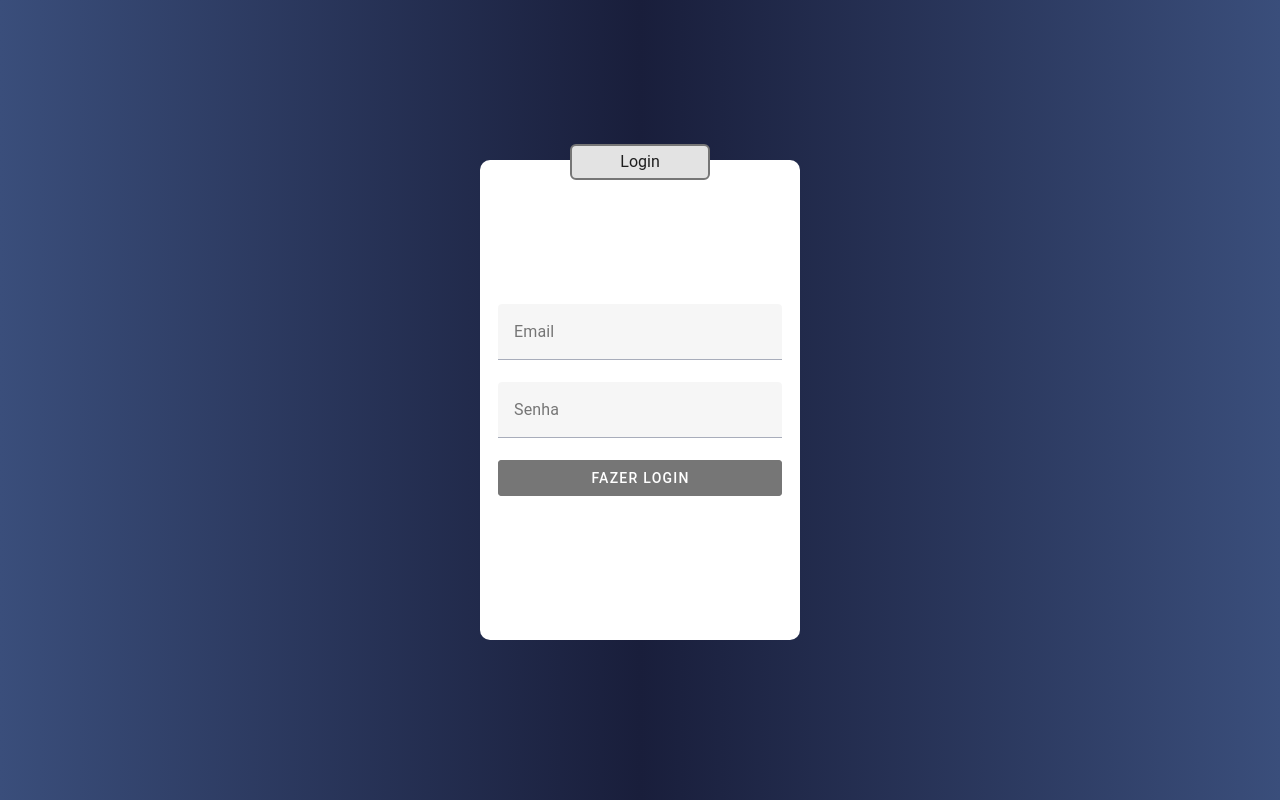
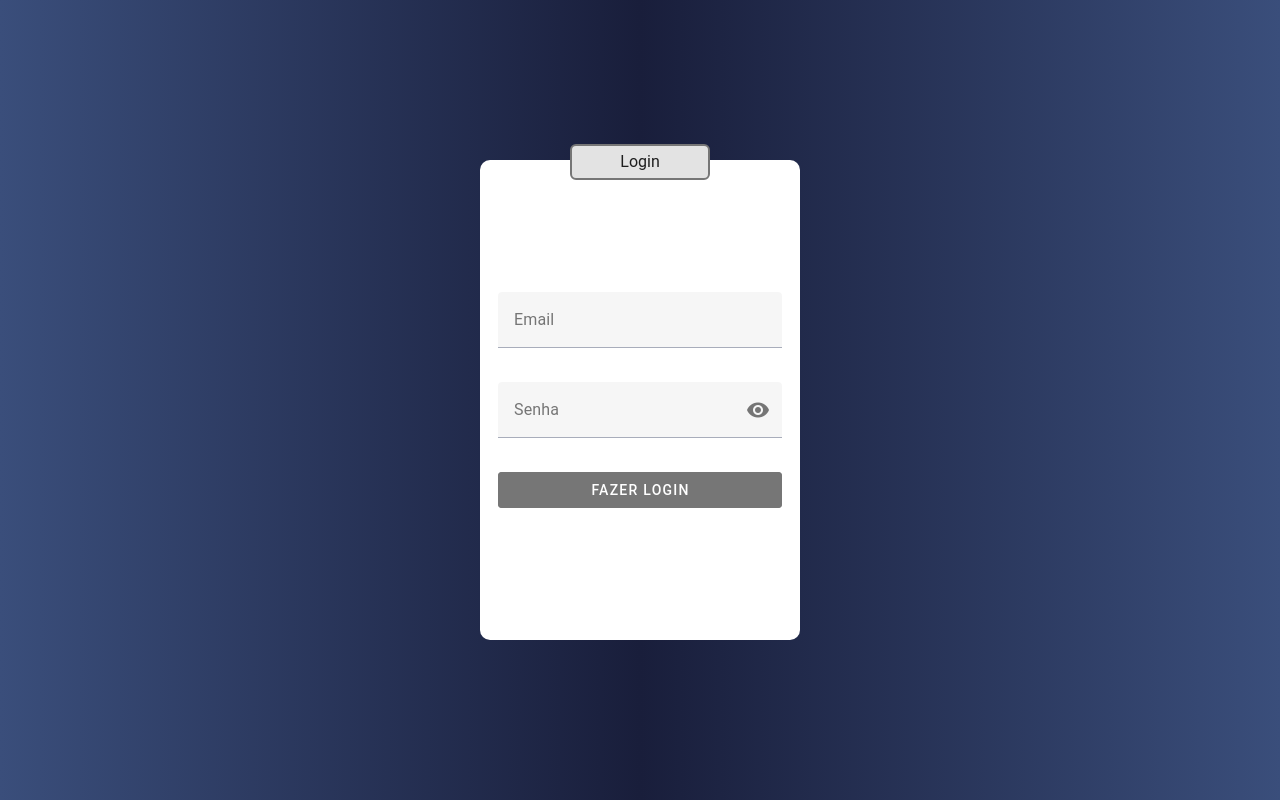
Before and after one commit to RicardoFM1/FrontendVue-DesapegueJa, a Vue app: page /login in a window 1280 px wide. Built offline with nearby package versions, Linux system fonts and the light colour scheme; the HTML template or start-up script is replaced by a standard one.

Commit message:
show password

```diff
--- a/package.json
+++ b/package.json
@@ -12,6 +12,7 @@
     "preview": "vite preview"
   },
   "dependencies": {
+    "@mdi/font": "^7.4.47",
     "axios": "^1.12.2",
     "node": "^24.8.0",
     "vue": "^3.5.18",
--- a/src/main.ts
+++ b/src/main.ts
@@ -1,13 +1,22 @@
 import { createApp } from 'vue'
-import App from './App.vue'
+import App from "./app.vue"
 import router from './router'
 import 'vuetify/styles'
 import { createVuetify } from 'vuetify'
+import '@mdi/font/css/materialdesignicons.css'
+import { aliases, mdi } from 'vuetify/iconsets/mdi'
 
 import * as components from 'vuetify/components'
 import * as directives from 'vuetify/directives'
 
 const vuetify = createVuetify({
+    icons:{
+        defaultSet: 'mdi',
+        aliases,
+        sets:{
+            mdi,
+        }
+    },
     components,
     directives,
     theme: {
--- a/src/pages/cadastro/cadastro.vue
+++ b/src/pages/cadastro/cadastro.vue
@@ -1,20 +1,35 @@
 <template>
   <div class="fundoCadastro">
-
     <div class="divFormCadastro">
-            <v-sheet style="display: flex; border-radius: 10px;
-                justify-content: center; flex-direction: column; width: 25%; height: 60%;
-                "  class="sheetCadastro">
-                <v-sheet style="position: absolute; top: 18%; background-color: #e3e3e3;
-                padding: 4px 48px 4px 48px; border-radius: 6px; border: 2px solid #767676;
-                ">
+      <v-sheet
+        style="
+          display: flex;
+          border-radius: 10px;
+          justify-content: center;
+          flex-direction: column;
+          width: 25%;
+          height: 60%;
+        "
+        class="sheetCadastro"
+      >
+        <v-sheet
+          style="
+            position: absolute;
+            top: 18%;
+            background-color: #e3e3e3;
+            padding: 4px 48px 4px 48px;
+            border-radius: 6px;
+            border: 2px solid #767676;
+          "
+        >
           Cadastro
         </v-sheet>
-                <v-form :disabled="loading" class="formCadastro" ref="form" style="width: 100%;
-                width: 100%; display: flex; flex-direction: column; gap: 12px;"
-
-                @submit.prevent="onSubmit">
-
+        <v-form
+          :disabled="loading"
+          class="formCadastro"
+          ref="form"
+          @submit.prevent="onSubmit"
+        >
           <v-text-field
             label="Email"
             v-model="usuario.email"
@@ -26,120 +41,117 @@
           <v-text-field
             label="Senha"
             v-model="usuario.senha"
-                    type="password"
+            :append-inner-icon="show ? 'mdi-eye' : 'mdi-eye-off'"
+            @click:append-inner="show = !show"
+            :type="show ? 'text' : 'password'"
             base-color="#293559"
             :rules="rulesSenha"
           >
-
           </v-text-field>
           <v-text-field
             label="Confirmar senha"
             v-model="usuario.confirmSenha"
-                type="password"
+            :append-inner-icon="show ? 'mdi-eye' : 'mdi-eye-off'"
+            @click:append-inner="show = !show"
+            :type="show ? 'text' : 'password'"
             base-color="#293559"
             :rules="rulesSenhasIguais"
-
           >
-
           </v-text-field>
-                <v-btn :disabled="disabled" :loading="loading" color="black" class="btnCadastrar" type="submit" block>Cadastrar</v-btn>
+          <v-btn
+            :disabled="disabled"
+            :loading="loading"
+            color="black"
+            class="btnCadastrar"
+            type="submit"
+            block
+            >Cadastrar</v-btn
+          >
           <router-link to="/login">Já tem uma conta? Faça login</router-link>
         </v-form>
       </v-sheet>
-
     </div>
   </div>
 </template>
 
-
 <script setup>
 import { ref, computed } from "vue";
-import { toast } from 'vue3-toastify';
-import 'vue3-toastify/dist/index.css';
+import { toast } from "vue3-toastify";
+import "vue3-toastify/dist/index.css";
+import "@mdi/font/css/materialdesignicons.css";
 import { connection } from "@/connection/axiosConnection";
 
 const usuario = ref({
   email: "",
   senha: "",
-    confirmSenha: ""
-})
-const loading = ref(false)
+  confirmSenha: "",
+});
+const loading = ref(false);
 
-const onSubmit = async() => {
-
-   loading.value = true
+const onSubmit = async () => {
+  loading.value = true;
   try {
-
-
     const body = ref({
       email: usuario.value.email,
-                senha: usuario.value.senha
-            })
-            const res = await connection.post("desapega/usuarios", body.value)
-            console.log("teste", res)
-            if(res.status === 200){
-                toast.success("Cadastro realizado com sucesso!", {autoClose: 2000})
+      senha: usuario.value.senha,
+    });
+    const res = await connection.post("desapega/usuarios", body.value);
+    console.log("teste", res);
+    if (res.status === 200) {
+      toast.success("Cadastro realizado com sucesso!", { autoClose: 2000 });
+    } else {
+      toast.error(
+        res.response?.data?.message || "Não foi possível cadastrar o usuário!",
+        { autoClose: 2000 }
+      );
     }
-            else{
-                toast.error(res.response?.data?.message || "Não foi possível cadastrar o usuário!", {autoClose: 2000})
-
-            }
-
-    }
-    catch(err){
-        console.log("Erro ao cadastrar", err)
+  } catch (err) {
+    console.log("Erro ao cadastrar", err);
     setTimeout(() => {
-            toast.error(err.response?.data?.message || "Erro ao cadastrar")
+      toast.error(err.response?.data?.message || "Erro ao cadastrar");
     }, 1500);
-    }finally{
+  } finally {
     setTimeout(() => {
-            loading.value = false
+      loading.value = false;
     }, 1500);
   }
-
-
-
-}
-
-
+};
 
 const rulesEmail = [
-    value => !!value || 'Obrigatório preencher',
-    value => {
-      const pattern = /^(?=.*[a-z])[a-zA-Z0-9._%+-]+@[a-zA-Z0-9.-]+\.[a-zA-Z]{2,6}$/
-      return pattern.test(value) || 'E-mail inválido'
+  (value) => !!value || "Obrigatório preencher",
+  (value) => {
+    const pattern =
+      /^(?=.*[a-z])[a-zA-Z0-9._%+-]+@[a-zA-Z0-9.-]+\.[a-zA-Z]{2,6}$/;
+    return pattern.test(value) || "E-mail inválido";
   },
-]
+];
 const rulesSenha = [
-    value => !!value || "Obrigatório preencher",
-    value => {
+  (value) => !!value || "Obrigatório preencher",
+  (value) => {
+    const pattern =
+      /^(?=.*[a-z])(?=.*[A-Z])(?=.*\d)(?=.*[@$!%*?&])[A-Za-z\d@$!%*?&]{8,}$/;
 
-        const pattern = /^(?=.*[a-z])(?=.*[A-Z])(?=.*\d)(?=.*[@$!%*?&])[A-Za-z\d@$!%*?&]{8,}$/
-
-        return pattern.test(value) || 'Senha inválida, necessário no mínimo 8 caractéres e conter, pelo menos: 1 número, 1 caractére especial, uma letra e minúscula e uma maiúscula'
-    }
-
-]
+    return (
+      pattern.test(value) ||
+      "Senha inválida, necessário no mínimo 8 caractéres e conter, pelo menos: 1 número, 1 caractére especial, uma letra e minúscula e uma maiúscula"
+    );
+  },
+];
 const rulesSenhasIguais = [
-    value => value === usuario.value.senha || "As senhas precisam ser iguais"
-]
-
-
+  (value) => value === usuario.value.senha || "As senhas precisam ser iguais",
+];
 
 const disabled = computed(() => {
-if(usuario.value.email === "" || usuario.value.senha === "" ||
-  usuario.value.confirmSenha != usuario.value.senha){
-      return true
+  if (
+    usuario.value.email === "" ||
+    usuario.value.senha === "" ||
+    usuario.value.confirmSenha != usuario.value.senha
+  ) {
+    return true;
   }
-
 });
-
 </script>
 
-
-
-
-
 <style>
-@import "../css/paginasLogineCadastro/logineCadastro.css"
+@import "../css/paginasLogineCadastro/logineCadastro.css";
 </style>
--- a/src/pages/css/paginasLogineCadastro/logineCadastro.css
+++ b/src/pages/css/paginasLogineCadastro/logineCadastro.css
@@ -10,6 +10,8 @@
     height: 100vh;
     width: 100vw;
 }
+
+
 
 .divFormCadastro, .divFormLogin{
     display: flex;
@@ -29,3 +31,11 @@
     height: 50%;
     width: 30%;
 }
+
+.formCadastro, .formLogin{
+    width: 100%;
+    width: 100%;
+    display: flex;
+    flex-direction: column;
+    gap: 12px;
+}
--- a/src/pages/login/login.vue
+++ b/src/pages/login/login.vue
@@ -10,7 +10,7 @@
                 ">
                     Login
                 </v-sheet>
-                <v-form class="formLogin" ref="form" style="width: 100%;"
+                <v-form :disabled="loading" class="formLogin" ref="form" style="width: 100%;"
 
                 @submit.prevent="onSubmit">
 
@@ -23,8 +23,10 @@
                     </v-text-field>
                     <v-text-field
                     label="Senha"
+                    :append-inner-icon="show ? 'mdi-eye' : 'mdi-eye-off'"
+                    @click:append-inner="show = !show"
                     v-model="usuario.senha"
-                    type="password"
+                    :type="show ? 'text' : 'password'"
                     base-color="#293559"
                     >
 
@@ -42,12 +44,15 @@
 import { ref, computed } from "vue";
 import 'vue3-toastify/dist/index.css'
 import { toast } from "vue3-toastify/dist/index";
+import '@mdi/font/css/materialdesignicons.css'
 
 const usuario = ref({
     email: "",
     senha: ""
 })
 const loading = ref(false)
+
+const show = ref(true)
 
 const onSubmit = async() => {
 
```
Also changed, not shown: 1 other file (tests, documents, lock files or other folders). Lines whose indentation alone changed are shown as unchanged.
